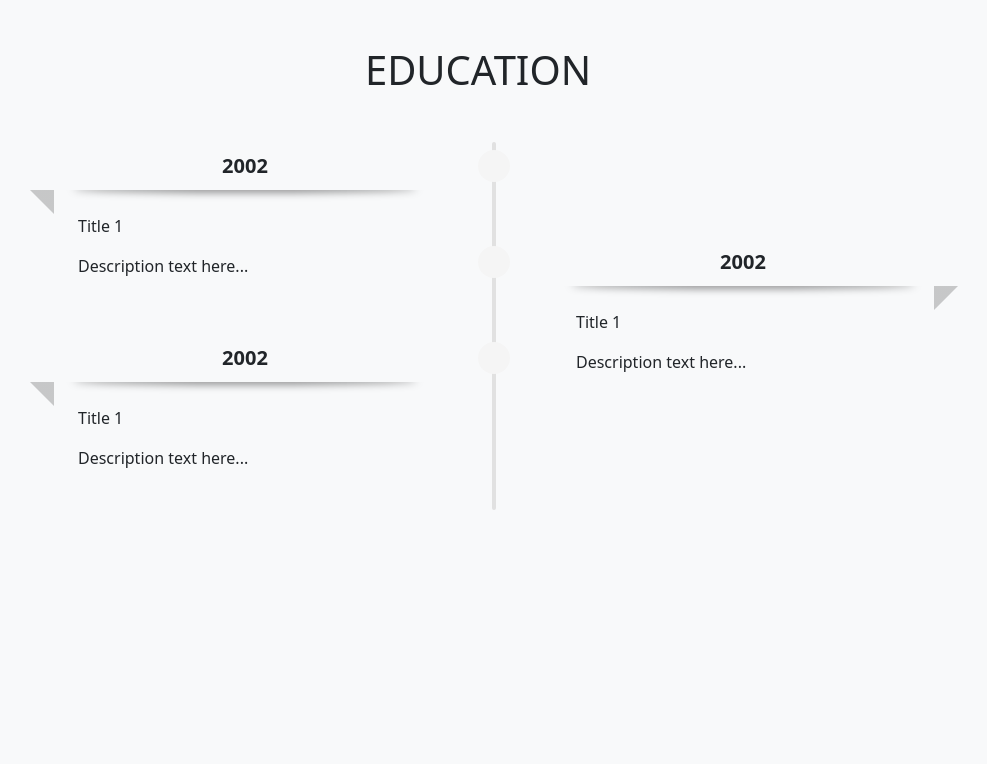
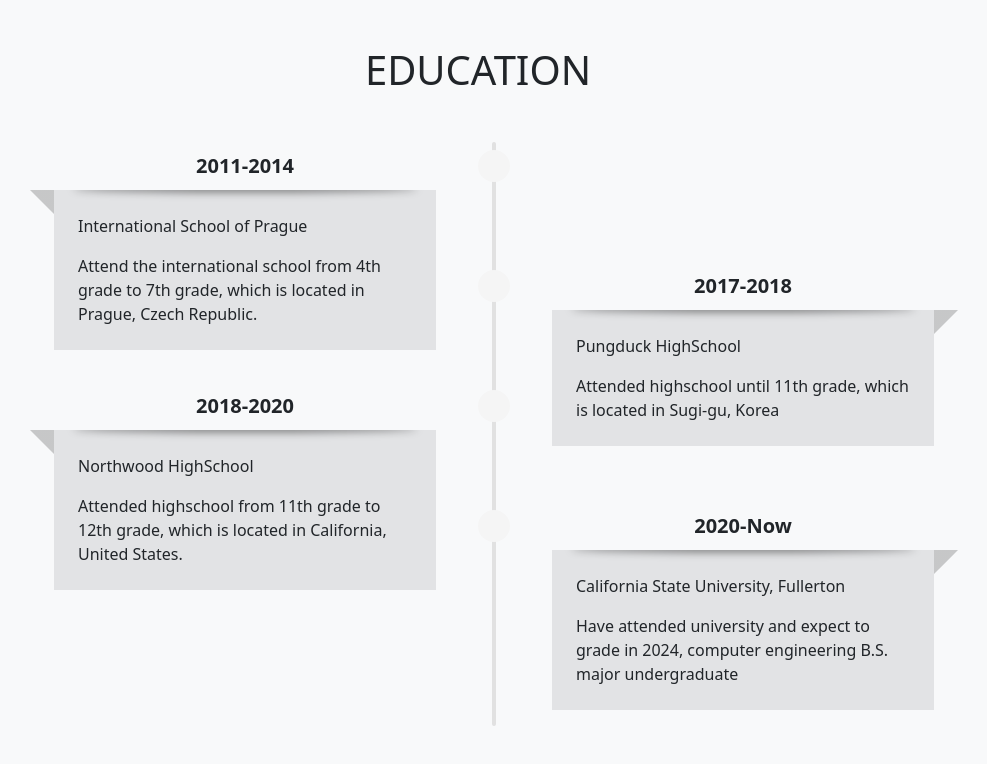
Before and after one commit to datain01/port-page, a React (Vite) app: page / in a window 1280 px wide. Shown: the part 3250-4014 px from the top of the page, without its empty margins (162-1149 px from the left). Before the commit the page ends 3808 px from the top, so only its background shows below. Built offline with nearby package versions, Linux system fonts and the light colour scheme.

Commit message:
Timeline 대강완성

```diff
--- a/src/components/TimelineList.tsx
+++ b/src/components/TimelineList.tsx
@@ -11,21 +11,27 @@
         <h1 className='text-center mt-5'>EDUCATION</h1>
         <ul className='timeline-list mt-5'>
           <TimelineCard
-            date="2002"
-            title="Title 1"
-            description="Description text here..."
+            date="2011-2014"
+            title="International School of Prague"
+            description="Attend the international school from 4th grade to 7th grade, which is located in Prague, Czech Republic."
             darkMode={darkMode}
           />
             <TimelineCard
-                date="2002"
-                title="Title 1"
-                description="Description text here..."
+                date="2017-2018"
+                title="Pungduck HighSchool"
+                description="Attended highschool until 11th grade, which is located in Sugi-gu, Korea"
                 darkMode={darkMode}
             />
             <TimelineCard
-                date="2002"
-                title="Title 1"
-                description="Description text here..."
+                date="2018-2020"
+                title="Northwood HighSchool"
+                description="Attended highschool from 11th grade to 12th grade, which is located in California, United States."
+                darkMode={darkMode}
+            />
+            <TimelineCard
+                date="2020-Now"
+                title="California State University, Fullerton"
+                description="Have attended university and expect to grade in 2024, computer engineering B.S. major undergraduate"
                 darkMode={darkMode}
             />
             </ul>
--- a/src/components/detail/TimelineCard.tsx
+++ b/src/components/detail/TimelineCard.tsx
@@ -11,7 +11,7 @@
 
   const dateClass = darkMode ? 'text-light' : 'text-dark';
   const textClass = darkMode ? 'text-light' : 'text-dark';
-  const bgClass = darkMode ? 'bg-secondary' : 'bg-light';
+  const bgClass = darkMode ? 'bg-secondary' : 'bg-secondary-subtle';
 
   return (
     <li>
```
